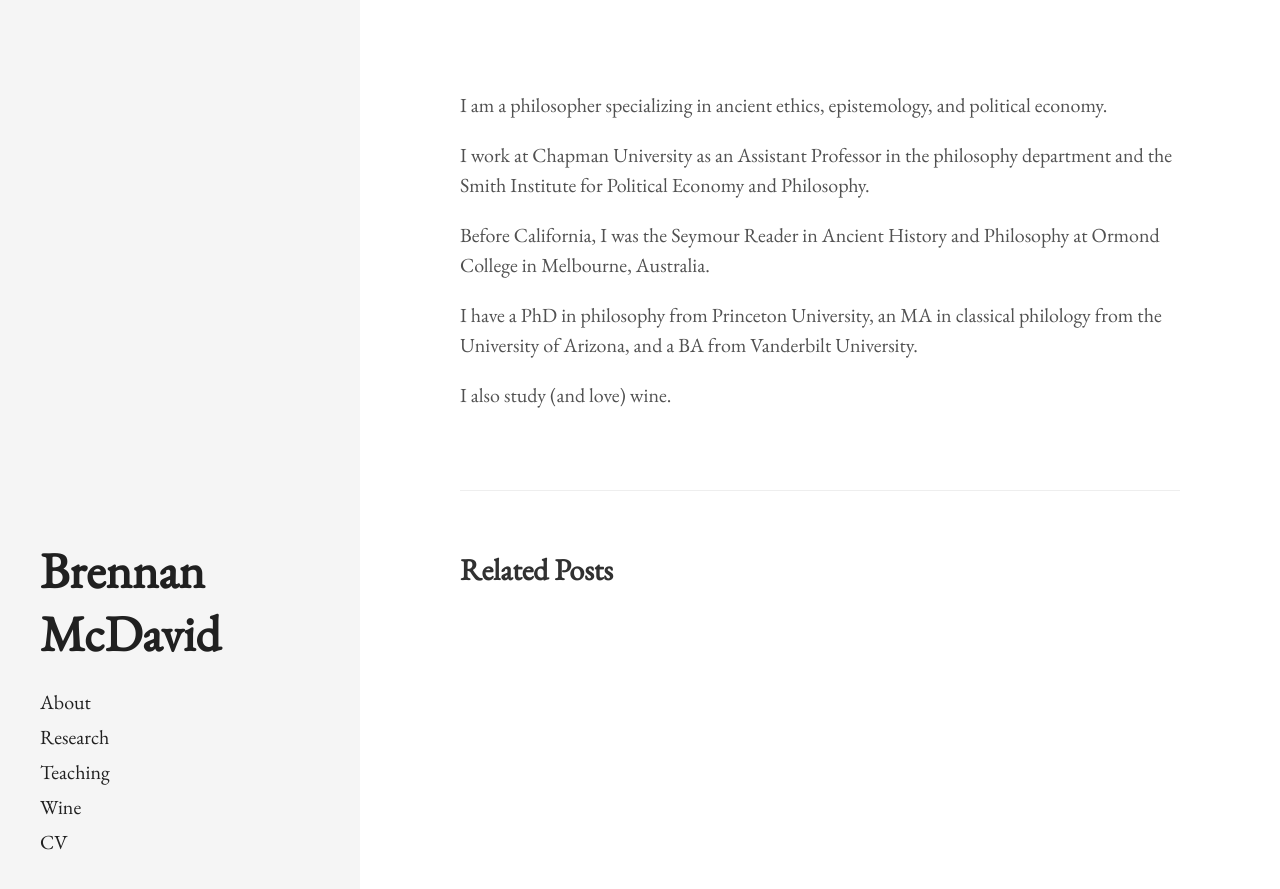
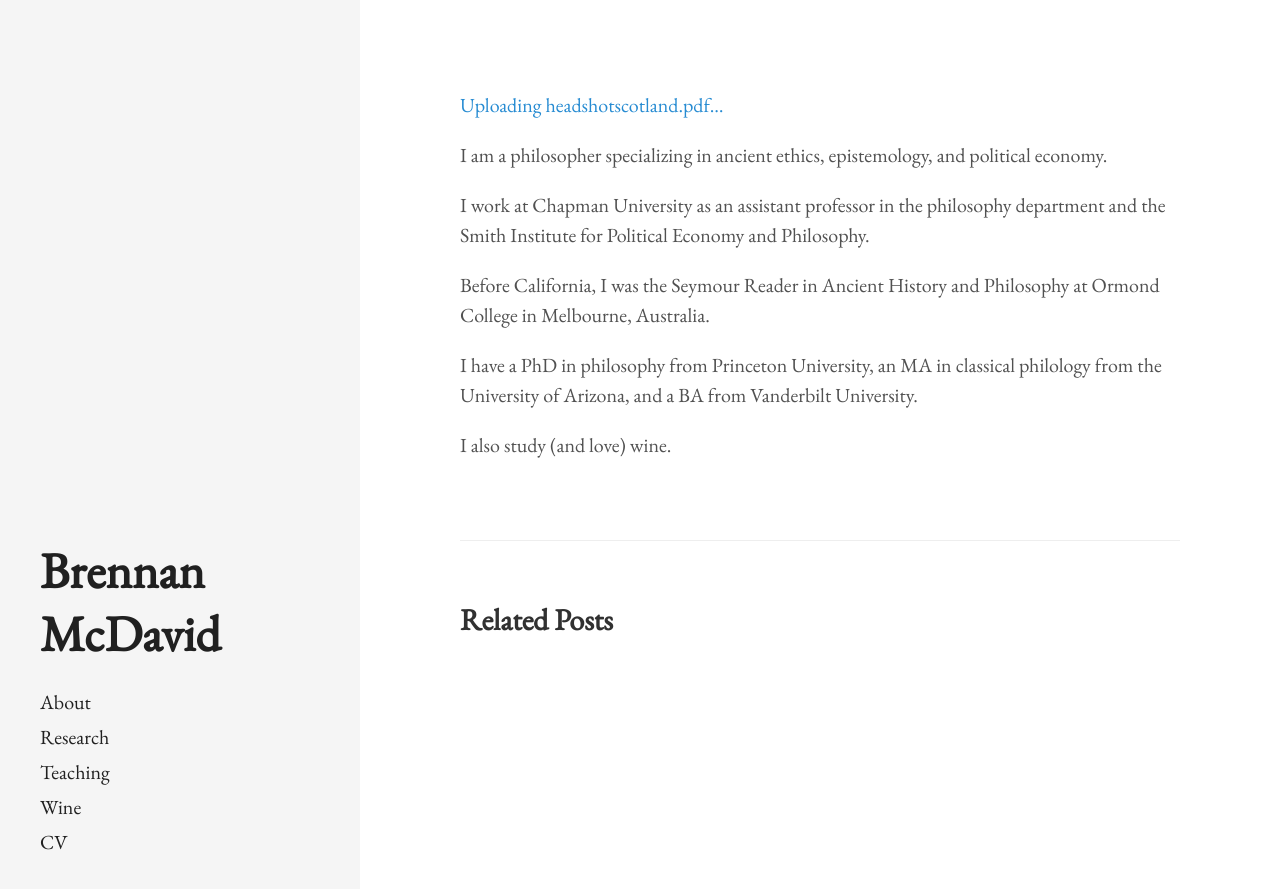
Before and after one commit to bkmcdavid/bkmcdavid.github.io, a Jekyll site: the page built from _posts/2023-01-12-bio.md, in a window 1280 px wide. Shown: the top 889 px of the page. Built offline with Jekyll 4.4.1, drawn with Linux system fonts in a browser that asks for light colours.

Commit message:
headshot.md
First attempt to add headshot, by drag/drop

```diff
--- a/_posts/2023-01-12-bio.md
+++ b/_posts/2023-01-12-bio.md
@@ -2,10 +2,11 @@
 layout: post
 title: ''
 ---
+[Uploading headshotscotland.pdf…]()
 
 I am a philosopher specializing in ancient ethics, epistemology, and political economy.
 
-I work at Chapman University as an Assistant Professor in the philosophy department and the Smith Institute for Political Economy and Philosophy.
+I work at Chapman University as an assistant professor in the philosophy department and the Smith Institute for Political Economy and Philosophy.
 
 Before California, I was the Seymour Reader in Ancient History and Philosophy at Ormond College in Melbourne, Australia.
 
```
